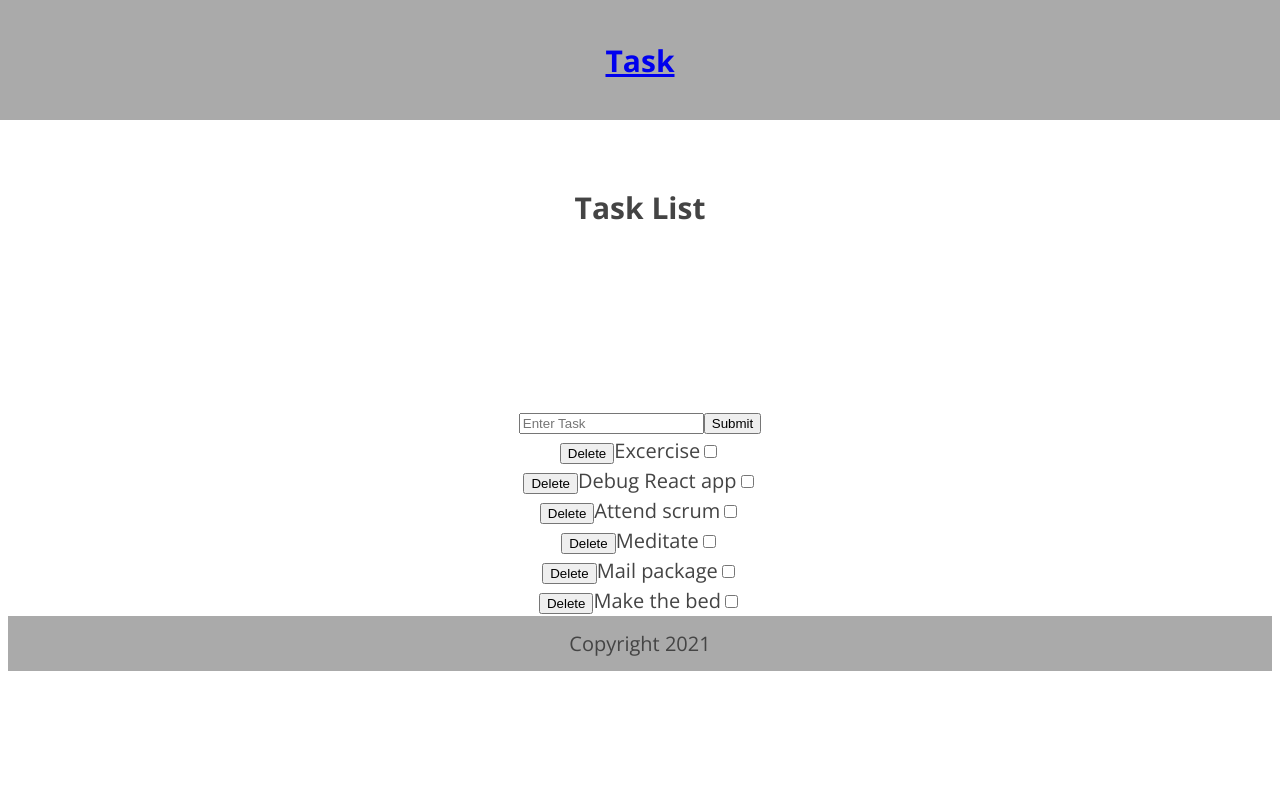
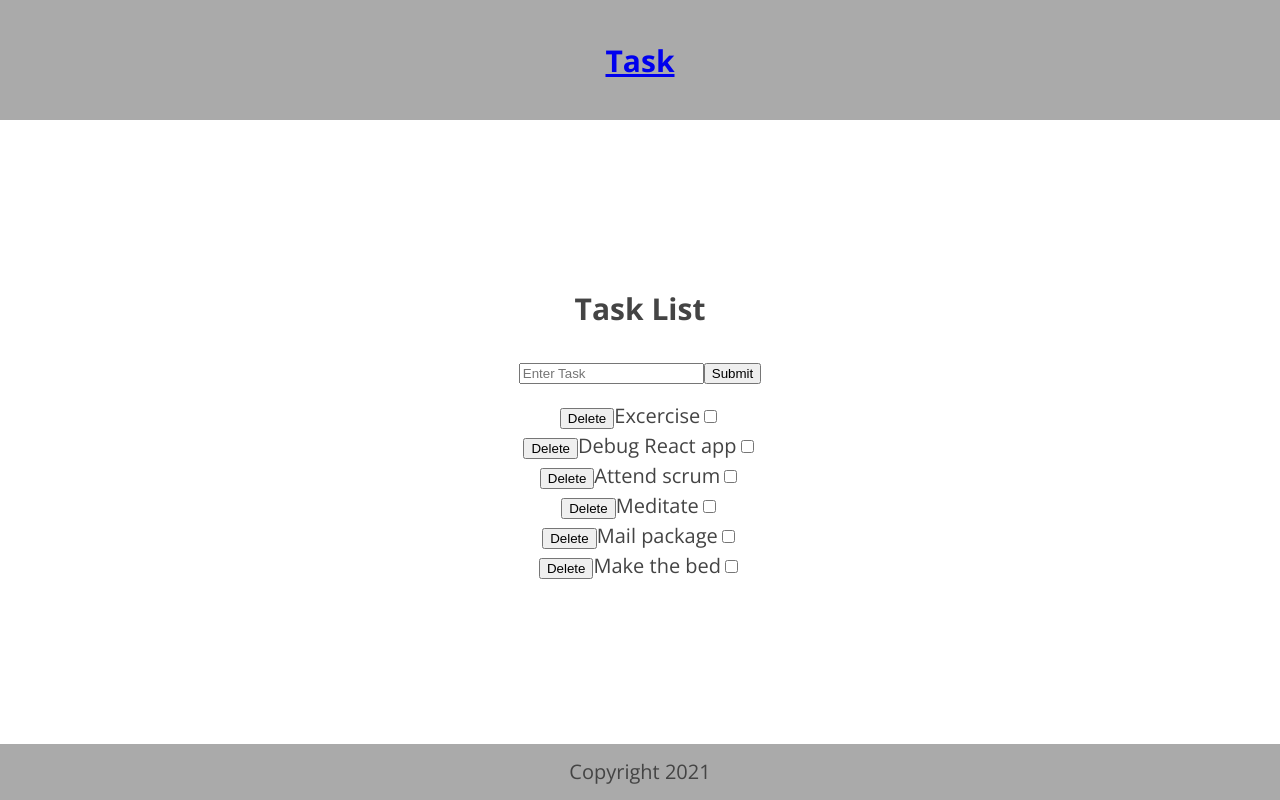
Before and after one commit to bluwakpa/task-client, a React (Create React App) app: page /task in a window 1280 px wide. Built offline with nearby package versions, Linux system fonts and the light colour scheme; a web font is replaced by a local one.

Commit message:
static version css

```diff
--- a/src/Task.js
+++ b/src/Task.js
@@ -64,13 +64,7 @@ const onSubmit = (e) => {
                 { ...checked, [task.id]: isChecked })} task={task} updateTasks={updateTasks} />
             })
           }
-          {/* submit check to data */}
         </div>
-        {/* <section className="button-section">
-          <button type="submit">Submit</button>
-          <br />
-
-        </section> */}
       </form>
     </main>
   );
--- a/src/index.css
+++ b/src/index.css
@@ -11,13 +11,19 @@ body {
   line-height: 1.5;
 }
 
-nav,
 footer {
+  bottom: 0;
+  position: fixed;
   padding: 1% 0;
   background-color: #aaa;
+  width: 100%;
+  left: 0;
+  right: 0;
 }
 
 nav {
+  padding: 1% 0;
+  background-color: #aaa;
   position: fixed;
   top: 0;
   left: 0;
@@ -26,7 +32,7 @@ nav {
 }
 
 header {
-  padding: 12% 0;
+  padding-block-start: 20%;
 }
 
 section {
@@ -113,3 +119,7 @@ section:nth-child(even) {
 .Task-form {
   text-decoration: line-through;
 }
+
+.ul-text {
+  padding-block: 15px;
+}
```
Also changed, not shown: 1 other file (tests, documents, lock files or other folders).
